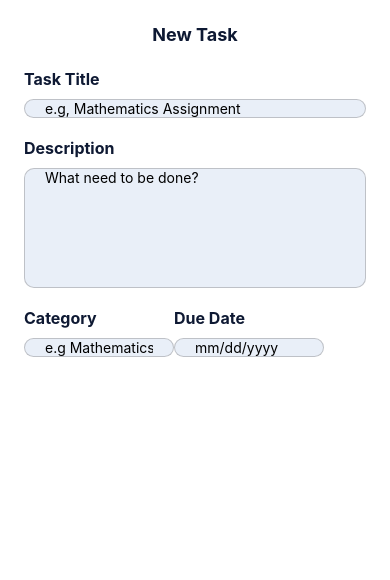
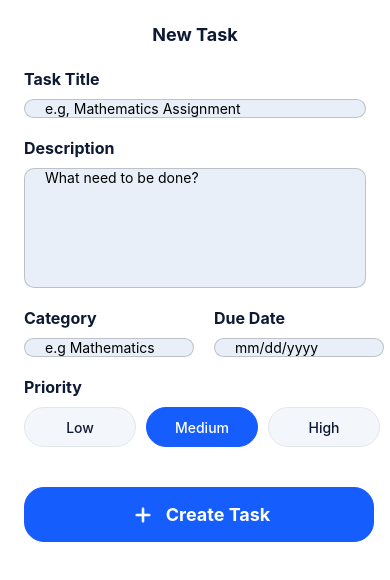
Before and after one commit to SecureAuditX/student-task-manager, a React Native app: screen /NewTask in a window 390 px wide. Shown: the top 580 px of the page. Built offline with nearby package versions, Linux system fonts and the light colour scheme.

Commit message:
Button is been added to the new task section

```diff
--- a/components/Dashboard/NewTask.js
+++ b/components/Dashboard/NewTask.js
@@ -5,7 +5,6 @@ import {
   Image,
   Pressable,
   StyleSheet,
-  Platform
 }
 from 'react-native'
 import { useContext, useState } from 'react'
@@ -20,6 +19,12 @@ function NewTaskScreen(){
   const [courseCategory, setCourseCategory] = useState("")
   const [courseDueDate, setCourseDueDate] = useState("")
   const [showPicker, setShowPicker] = useState(false)
+
+  // Priority implementation
+  const [priority, setPriority] = useState("Medium")
+
+  const options = ["Low", "Medium", "High"]
+
   return (
     <SafeAreaView style={styles.container}>
       <StatusBar style="dark" />
@@ -96,6 +101,49 @@ function NewTaskScreen(){
           )}
         </View>
 
+      {/* Priority Option */}
+      <Text style={styles.label}>Priority</Text>
+      <View style={styles.priorityContainer}>
+        {options.map((item) => {
+          const isActive = priority === item;
+
+          return (
+            <Pressable
+            key={item}
+            onPress={() => setPriority(item)}
+            style={[
+              styles.priorityButton, isActive && styles.activeButton
+            ]}
+            >
+              <Text style={[
+                styles.priorityButtonText,
+                isActive && styles.activeText
+                ]}
+                >{item}</Text>
+            </Pressable>
+          )
+        })}
+      </View>
+
+      {/* Create Task Button */}
+      <View style={styles.createTaskButtonContainer}>
+          <Pressable
+        onPress={() => {}}
+        style={({ pressed }) => [
+                    styles.createTaskButton,
+                    {
+                    opacity: pressed ? 0.85 : 1,
+                    transform: [{ scale: pressed ? 0.98 : 1 }],
+                    },
+                ]}
+        >
+          <Image
+          source={require("../../assets/plus.png")}
+          style={{width: 30, height: 30, resizeMode: "contain"}}
+          />
+          <Text style={styles.createTaskButtonText}>Create Task</Text>
+        </Pressable>
+      </View>
 
     </SafeAreaView>
   )
@@ -106,7 +154,7 @@ const styles = StyleSheet.create({
   container: {
     flex: 1,
     padding: 24,
-    backgroundColor: "#FFFFFF"
+    backgroundColor: "#FFFFFF",
   },
   headerText: {
     color: "#0e1933",
@@ -142,10 +190,10 @@ const styles = StyleSheet.create({
     marginBottom: 20,
     height: 120,
   },
-  // //////
   input3Container: {
     flexDirection: "row",
-    justifyContent: "flex-start"
+    justifyContent: "flex-start",
+    gap: 20
   },
   courseInput3: {
     borderWidth: 0.5,
@@ -156,7 +204,56 @@ const styles = StyleSheet.create({
     borderColor: "rgba(110, 108, 108, 0.35)",
     backgroundColor: "#e9eff8",
     marginBottom: 20,
-    width: 150
+    width: 170
+  },
+  priorityContainer: {
+    flexDirection: "row",
+    gap: 10,
+  },
+  priorityButton: {
+    marginTop: 10,
+    borderWidth: 0.5,
+    borderColor: "#E3E6EA",
+    backgroundColor: "#f3f6fa",
+    width: 112,
+    height: 40,
+    borderRadius: 20,
+    justifyContent: "center",
+    alignItems: "center",
+  },
+  priorityButtonText: {
+    fontSize: 14,
+    fontWeight: "500",
+    color: "#0e1933"
+  },
+  activeButton: {
+    backgroundColor: "#155DFC",
+    borderColor: "#1E5BFF"
+  },
+  activeText: {
+    color: "#FFF"
+  },
+  createTaskButtonContainer: {
+    flexDirection: "row",
+    marginTop: 20,
+  },
+  createTaskButton: {
+     flexDirection: "row",
+     gap: 8,
+    justifyContent: "center",
+    alignItems: "center",
+    marginTop: 20,
+    borderWidth: 1,
+    borderRadius: 20,
+    width: 350,
+    height: 55,
+    backgroundColor: "#155DFC",
+    borderColor: "#1E5BFF"
+  },
+  createTaskButtonText: {
+    fontSize: 18,
+    fontWeight: "bold",
+    color: "#FFFFFF"
   }
 })
 
```
Also changed, not shown: assets/plus.png (added).
